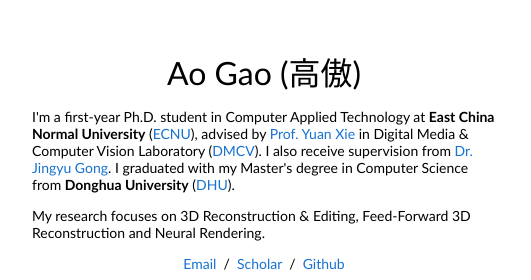
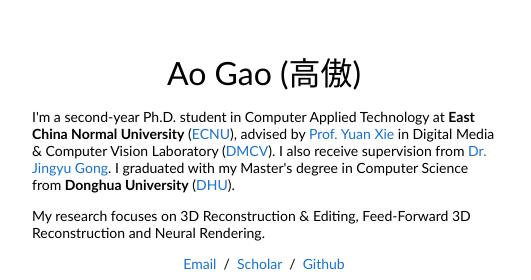
Before and after one commit to Yuhuoo/Yuhuoo.github.io, a plain HTML site: page index.html in a window 1280 px wide. Shown: the top 280 px of the page, 228-759 px from the left. Drawn offline with Linux system fonts and the light colour scheme.

Commit message:
update person profile

```diff
--- a/index.html
+++ b/index.html
@@ -23,7 +23,7 @@
                     <p class="name" style="text-align: center;">
                       Ao Gao (高傲)
                     </p>
-                    <p>I'm a first-year Ph.D. student in Computer Applied Technology at <strong>East China Normal University</strong> (<a href="https://www.ecnu.edu.cn/">ECNU</a>),
+                    <p>I'm a second-year Ph.D. student in Computer Applied Technology at <strong>East China Normal University</strong> (<a href="https://www.ecnu.edu.cn/">ECNU</a>),
                       advised by <a href="https://faculty.ecnu.edu.cn/_s16/xy2_11342/main.psp">Prof. Yuan Xie</a> in Digital Media & Computer Vision Laboratory (<a href="https://dmcv-ecnu.github.io/">DMCV</a>).
                       I also receive supervision from <a href="https://jingyugong.github.io/">Dr. Jingyu Gong</a>. I graduated with my Master's degree in Computer Science from <strong>Donghua University</strong> (<a href="https://www.dhu.edu.cn/">DHU</a>).
                     </p>
```
